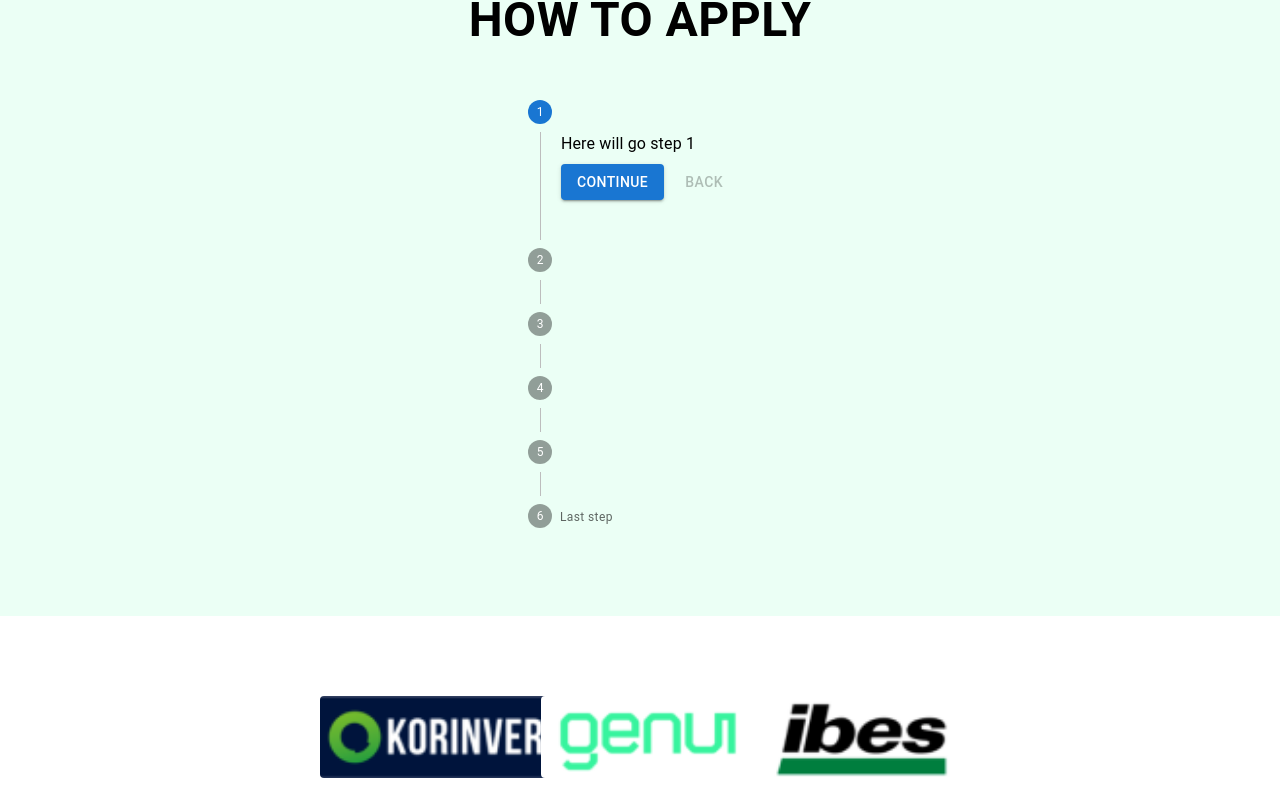
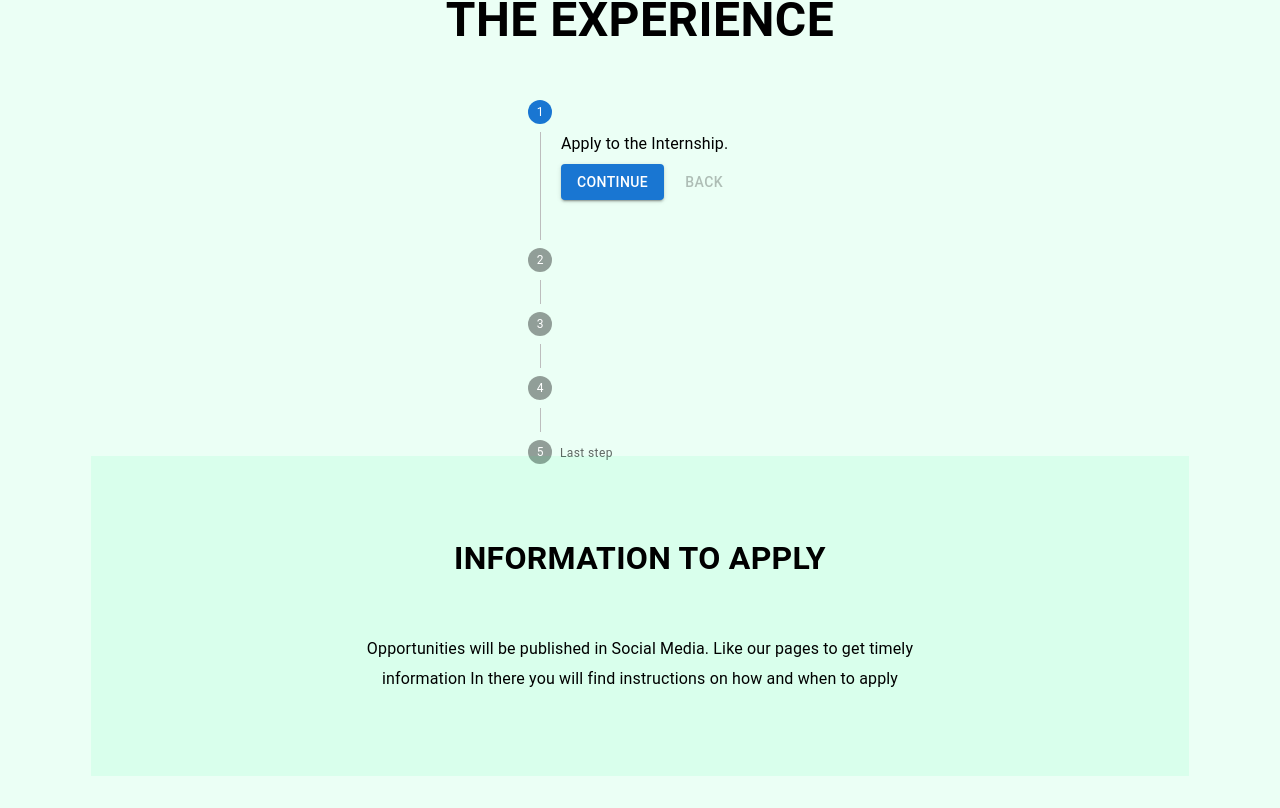
Before and after one commit to mquevedo/int2-2022, a React (Create React App) app: page / in a window 1280 px wide. Shown: the part 3412-4220 px from the top of the page. Built offline with nearby package versions, Linux system fonts and the light colour scheme.

Commit message:
the experience component

```diff
--- a/src/components/Apply/Apply.js
+++ b/src/components/Apply/Apply.js
@@ -1,9 +1,10 @@
-import { Grid, Typography } from "@mui/material";
+import { Grid, Card, CardContent,Typography } from "@mui/material";
 import { makeStyles } from "@material-ui/core";
 
 import { CustomStepper } from "./CustomStepper";
+import { CenterFocusStrong } from "@mui/icons-material";
 
-const useStyles = makeStyles({
+const useStyles = makeStyles((theme) =>({
   container: {
     backgroundColor: "rgba(0, 255, 133, 0.08)",
     padding: "5em",
@@ -12,6 +13,36 @@ const useStyles = makeStyles({
     justifyContent: "center",
     alignItems: "center",
     gap: "3em",
+  },
+
+  container2: {
+    backgroundColor: "rgba(0, 255, 133, 0.08)",
+    display: "flex",
+    flexDirection: "column",
+    height: "20rem",
+    gap: "3em",
+    alignItems: "center",
+    position: "relative",
+    justifyContent: "center",
+    marginTop: "-4em",
+  },
+
+  card: {
+    display: "flex",
+    justifyContent: "center",
+    alignItems: "center",
+    backgroundColor: "transparent",
+    boxShadow: "none",
+  },
+  content: {
+    maxWidth: "50%",
+    display: "flex",
+    flexDirection: "column",
+    gap: "2em",
+    [theme.breakpoints.down("sm")]: {
+      maxWidth: "100%",
+    },
+    textAlign: "center",
   },
 
   titleText: {
@@ -23,12 +54,28 @@ const useStyles = makeStyles({
     textTransform: "uppercase",
   },
 
+  subtitleText: {
+    fontStyle: "normal",
+    fontWeight: 600,
+    fontSize: "2rem",
+    lineHeight: "65px",
+    color: "black",
+    textTransform: "uppercase",
+  },
+  subText: {
+    fontStyle: "normal",
+    fontWeight: 400,
+    fontSize: "1rem",
+    lineHeight: "30px",
+    color: "black",
+  },
+
   stepperContainer: {
     display: "flex",
     justifyContent: "center",
     alignItems: "center",
   },
-});
+}));
 
 export const Apply = () => {
   const classes = useStyles();
@@ -36,11 +83,24 @@ export const Apply = () => {
   return (
     <Grid container className={classes.container}>
       <Grid item>
-        <Typography className={classes.titleText}>How to Apply</Typography>
+        <Typography className={classes.titleText}>The Experience</Typography>
       </Grid>
       <Grid className={classes.stepperContainer} item>
         <CustomStepper />
       </Grid>
+      <Grid className={classes.container2}>
+      <Card classes={{ root: classes.card }}>
+        <CardContent className={classes.content}>
+          <Typography className={classes.subtitleText} gutterBottom>
+          Information to apply
+          </Typography>
+          <Typography className={classes.subText} gutterBottom>
+          Opportunities will be published in Social Media. Like our pages to get timely information
+In there you will find instructions on how and when to apply
+          </Typography>
+        </CardContent>
+      </Card>
+      </Grid>
     </Grid>
   );
 };
--- a/src/components/Apply/steps.js
+++ b/src/components/Apply/steps.js
@@ -1,26 +1,22 @@
 export const steps = [
   {
     name: "Step 1",
-    description: "Here will go step 1",
+    description: "Apply to the Internship.",
   },
   {
     name: "Step 2",
-    description: "Here will go step 2",
+    description: "Round of Interviews.",
   },
   {
     name: "Step 3",
-    description: "Here will go step 3",
+    description: "Acceptance and travel arrangements.",
   },
   {
     name: "Step 4",
-    description: "Here will go step 3",
+    description: "Training in US company during a year.",
   },
   {
     name: "Step 5",
-    description: "Here will go step 3",
-  },
-  {
-    name: "Step 6",
-    description: "Here will go step 3",
+    description: "Return to your country of origin.",
   },
 ];
```
